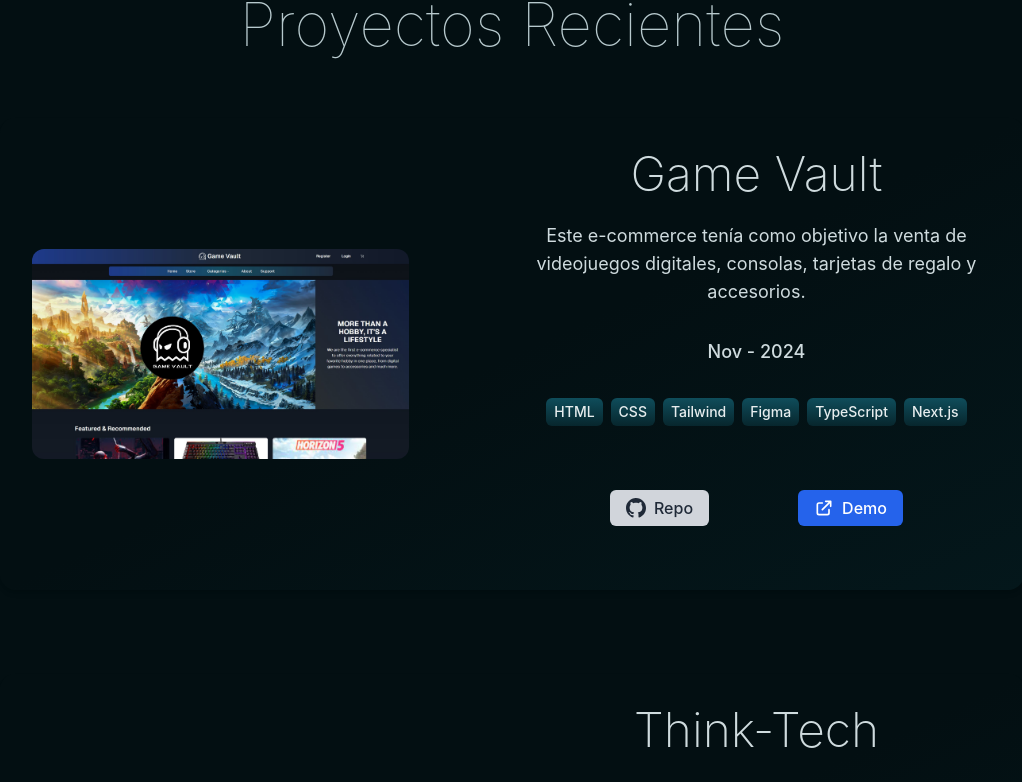
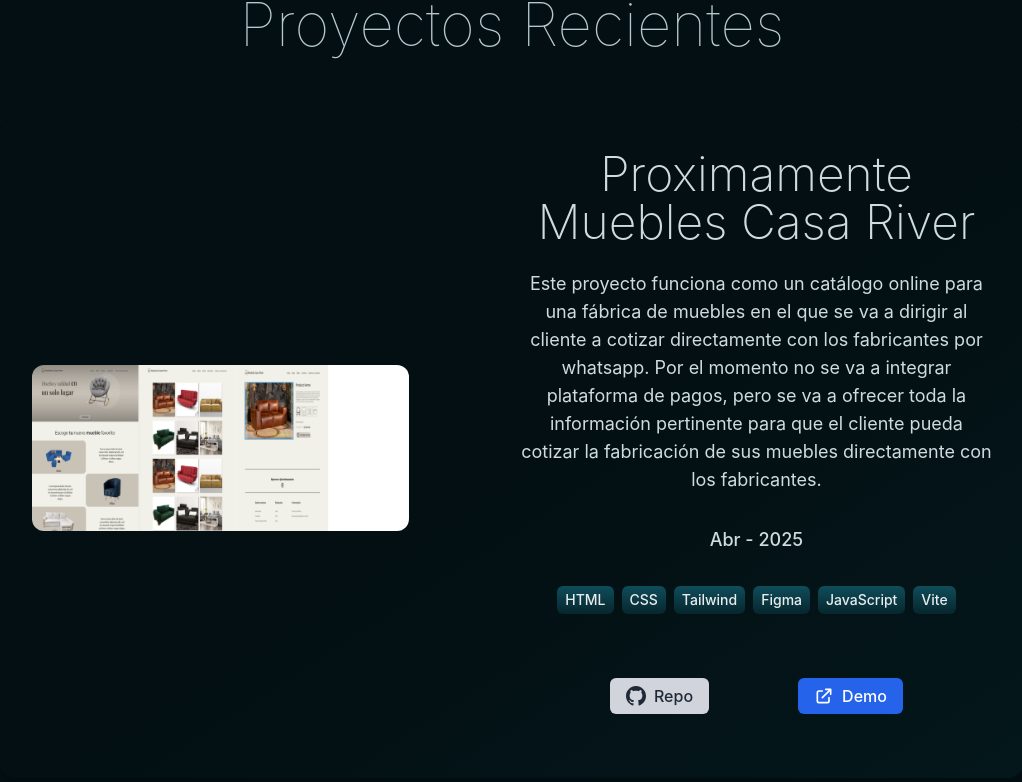
Before and after one commit to B9inzon/portfolio, a Next.js app: page / in a window 1280 px wide. Shown: the part 1874-2656 px from the top of the page, without its empty margins (128-1150 px from the left). Built offline with nearby package versions, Linux system fonts and the light colour scheme.

Commit message:
Added Muebles Casa River project

```diff
--- a/src/components/myProjects.ts
+++ b/src/components/myProjects.ts
@@ -1,6 +1,14 @@
 import { IProject } from "@/Interfaces/IProject";
 
 export const myProjects: IProject[] = [
+    {
+       "title": "Proximamente Muebles Casa River",
+        "image": "./MueblesCasaRiverMosaic.png",
+        "technologies": [" HTML ", "-", " CSS ", "-", " Tailwind ", "-", " Figma ", "-", " JavaScript ", "-", " Vite "],
+        "repo": "https://github.com/B9inzon/MueblesCasaRiver",
+        "description":"Este proyecto funciona como un catálogo online para una fábrica de muebles en el que se va a dirigir al cliente a cotizar directamente con los fabricantes por whatsapp. Por el momento no se va a integrar plataforma de pagos, pero se va a ofrecer toda la información pertinente para que el cliente pueda cotizar la fabricación de sus muebles directamente con los fabricantes.",
+        "date": "Abr - 2025",
+    },
     {
         "title": "Game Vault",
         "demo":"https://gamevault-frontend.vercel.app/",
```
Also changed, not shown: public/MueblesCasaRiverMosaic.png (added).
